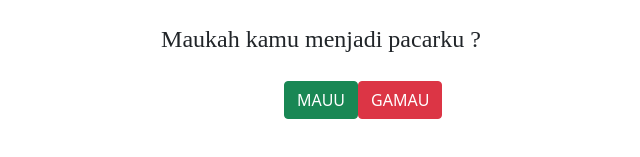
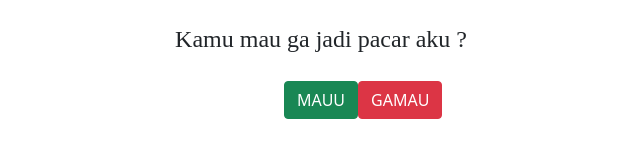
Before and after one commit to Pickyvirgo04/Salmaa, a plain HTML site: page index.html in a window 1280 px wide. Shown: the part 351-508 px from the top of the page, 319-959 px from the left. Drawn offline with nearby package versions, Linux system fonts and the light colour scheme.

Commit message:
index.html

```diff
--- a/index.html
+++ b/index.html
@@ -32,7 +32,7 @@
 
     </br>
 
-    <font size="5" face="Poppins medium">Maukah kamu menjadi pacarku ?</font>
+    <font size="5" face="Poppins medium">Kamu mau ga jadi pacar aku ?</font>
 
     </br>
 
```
